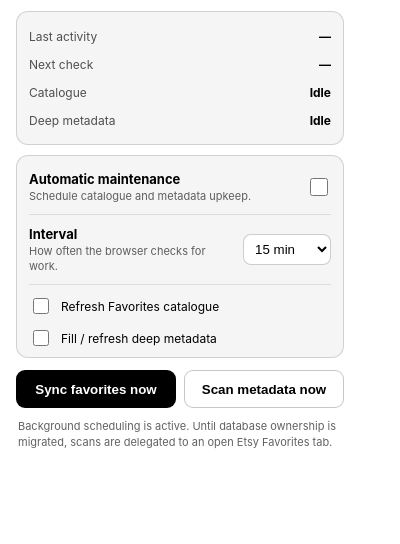
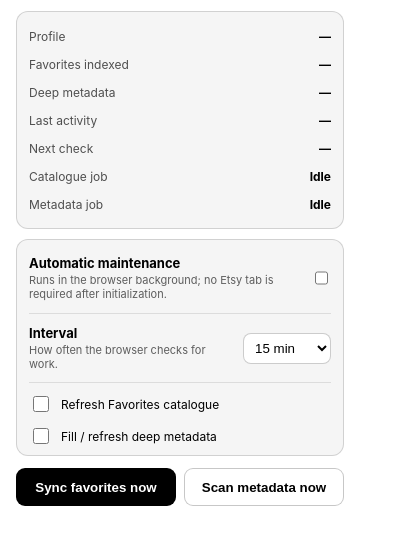
Before and after one commit to juliekeygen-netizen/Etsy-BetterSearch-Tampermonkey, a browser extension: page extension/popup.html in a window 400 px wide. Shown: the part 60-604 px from the top of the page. Drawn offline with Linux system fonts and the light colour scheme.

Commit message:
Update popup for no-tab maintenance

```diff
--- a/extension/popup.html
+++ b/extension/popup.html
@@ -17,15 +17,18 @@
     </header>
 
     <section class="status-card" aria-live="polite">
+      <div class="status-row"><span>Profile</span><strong id="profile-state">—</strong></div>
+      <div class="status-row"><span>Favorites indexed</span><strong id="indexed-state">—</strong></div>
+      <div class="status-row"><span>Deep metadata</span><strong id="coverage-state">—</strong></div>
       <div class="status-row"><span>Last activity</span><strong id="last-run">—</strong></div>
       <div class="status-row"><span>Next check</span><strong id="next-run">—</strong></div>
-      <div class="status-row"><span>Catalogue</span><strong id="catalogue-state">Idle</strong></div>
-      <div class="status-row"><span>Deep metadata</span><strong id="deep-state">Idle</strong></div>
+      <div class="status-row"><span>Catalogue job</span><strong id="catalogue-state">Idle</strong></div>
+      <div class="status-row"><span>Metadata job</span><strong id="deep-state">Idle</strong></div>
     </section>
 
     <section class="settings-card">
       <label class="switch-row">
-        <span><strong>Automatic maintenance</strong><small>Schedule catalogue and metadata upkeep.</small></span>
+        <span><strong>Automatic maintenance</strong><small>Runs in the browser background; no Etsy tab is required after initialization.</small></span>
         <input id="enabled" type="checkbox">
       </label>
 
@@ -51,7 +54,7 @@
       <button id="deep-now" type="button">Scan metadata now</button>
     </section>
 
-    <p id="migration-note" class="note">Background scheduling is active. Until database ownership is migrated, scans are delegated to an open Etsy Favorites tab.</p>
+    <p id="migration-note" class="note" hidden>Open your own Etsy Favorites once to initialize background maintenance for this account.</p>
     <p id="feedback" class="feedback" aria-live="polite"></p>
   </main>
   <script src="popup.js"></script>
```
